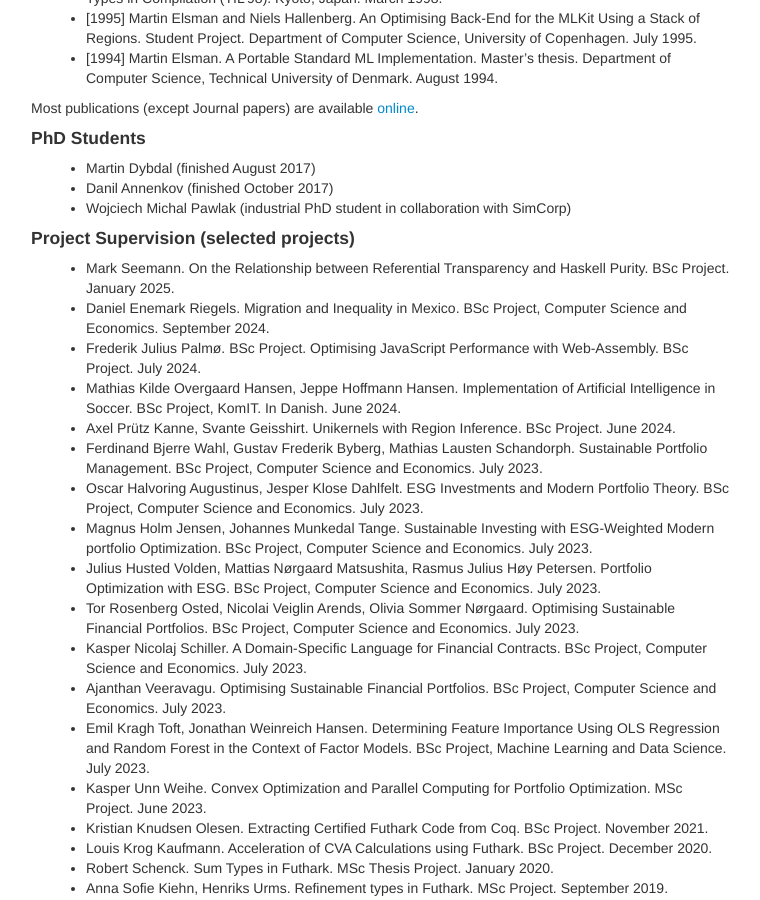
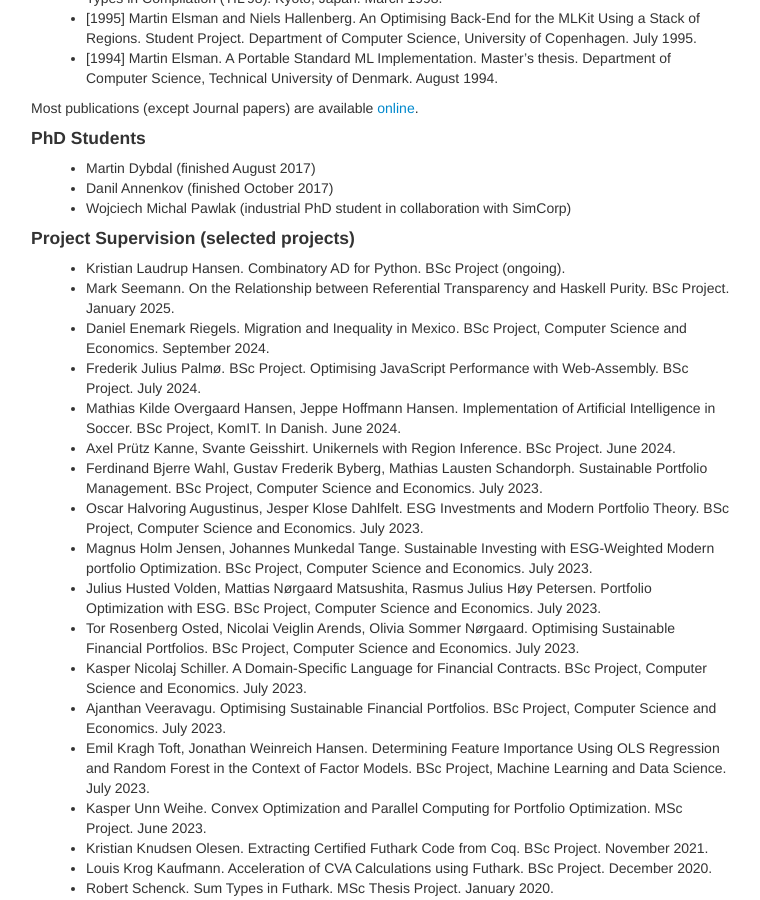
Before and after one commit to melsman/melsman.github.io, a Jekyll site: the page built from cv.md, in a window 1280 px wide and 900 px high, scrolled down 7555 px. Shown: the whole window, without its empty margins (259-1019 px from the left). Built offline with Jekyll 4.4.1, drawn with Linux system fonts in a browser that asks for light colours; nearby versions of some CDN libraries.

Commit message:
supervision

```diff
--- a/cv.md
+++ b/cv.md
@@ -544,6 +544,8 @@ Most publications (except Journal papers) are available [online](/papers.html).
 
 #### Project Supervision (selected projects)
 
+- Kristian Laudrup Hansen. Combinatory AD for Python. BSc Project (ongoing).
+
 - Mark Seemann. On the Relationship between Referential Transparency and Haskell
   Purity. BSc Project. January 2025.
 
```
